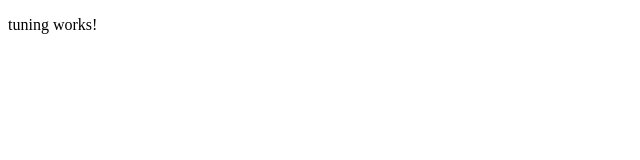
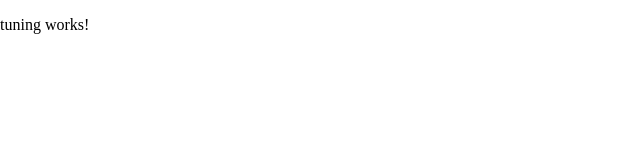
Before and after one commit to dellancelod/TuneHub, an Angular app in the folder tune-hub/: page / in a window 1280 px wide. Shown: the top 160 px of the page, without its empty margins (0-640 px from the left). Built offline with nearby package versions, Linux system fonts and the light colour scheme.

Commit message:
Update global styles

```diff
--- a/tune-hub/src/styles.scss
+++ b/tune-hub/src/styles.scss
@@ -1 +1,4 @@
-/* You can add global styles to this file, and also import other style files */
+body {
+    padding: 0;
+    margin: 0;
+}
```
